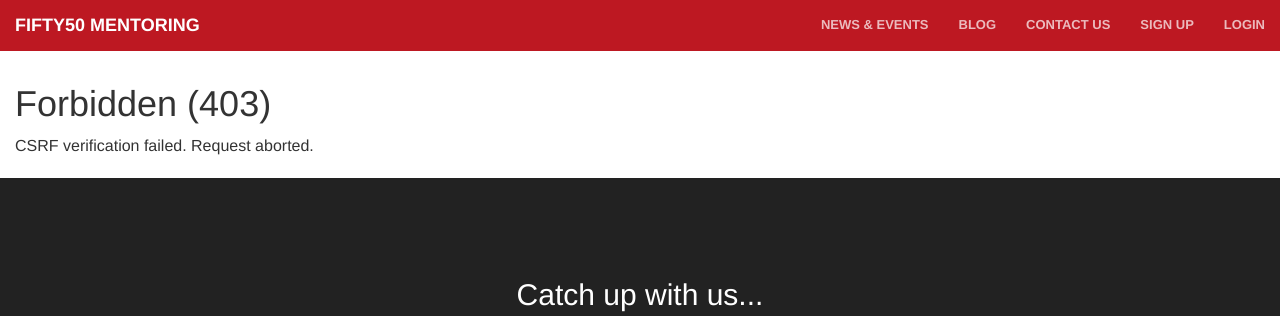
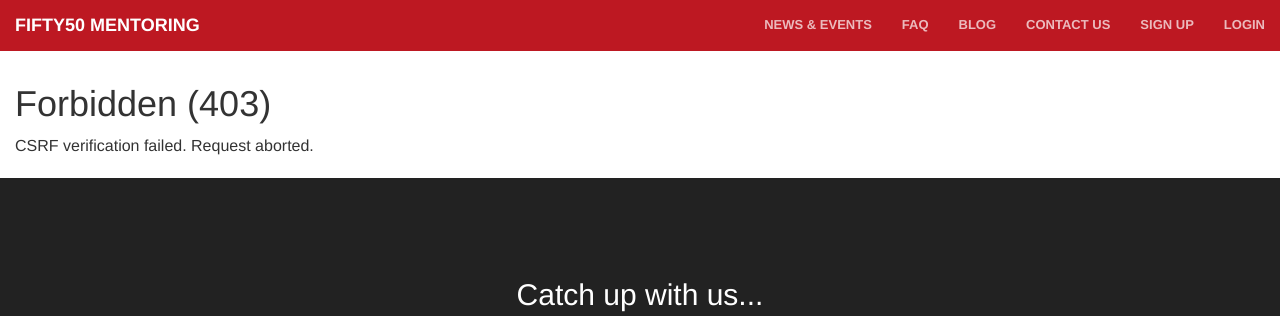
Before and after one commit to Fifty50STEMM/mentorship.fifty50.org.au, a Django app: template project/templates/403_csrf.html in a window 1280 px wide. Shown: the top 316 px of the page. Run offline with Django 3.2, Linux system fonts and the light colour scheme; the template is opened without the code that fills it, so the values that code supplies are empty; some libraries are stand-ins or nearby versions.

Commit message:
Add FAQ to main nav template

```diff
--- a/project/templates/nav.html
+++ b/project/templates/nav.html
@@ -13,6 +13,7 @@
     <div class="collapse navbar-collapse" id="bs-example-navbar-collapse-1">
       <ul class="nav navbar-nav navbar-right">
         <li><a class="page-scroll" href="{% url 'post_list' %}">News & Events</a></li>
+        <li><a class="page-scroll" href="{% url 'post_list' %}">FAQ</a></li>
         {% if request.user.is_authenticated %}
           {% if request.user.profile.role == 'Mentor' %}
           <li class="dropdown">
```
